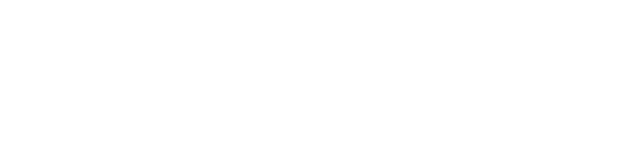
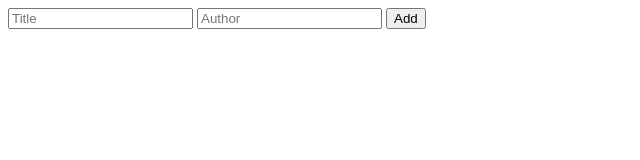
Before and after one commit to lily-coder/Awesome-books, a plain HTML site: page index.html in a window 1280 px wide. Shown: the whole page, without its empty margins (0-640 px from the left). Drawn offline with Linux system fonts and the light colour scheme.

Commit message:
Add html markup for the form

```diff
--- a/index.html
+++ b/index.html
@@ -4,9 +4,14 @@
     <meta charset="UTF-8">
     <meta http-equiv="X-UA-Compatible" content="IE=edge">
     <meta name="viewport" content="width=device-width, initial-scale=1.0">
+    <link rel="stylesheet" href="style.css">
     <title>Awesome Books</title>
 </head>
 <body>
-
+    <form action="" class="book-form">
+        <input type="text" placeholder="Title">
+        <input type="text" placeholder="Author">
+        <button type="button">Add</button>
+    </form>
 </body>
 </html>
```
